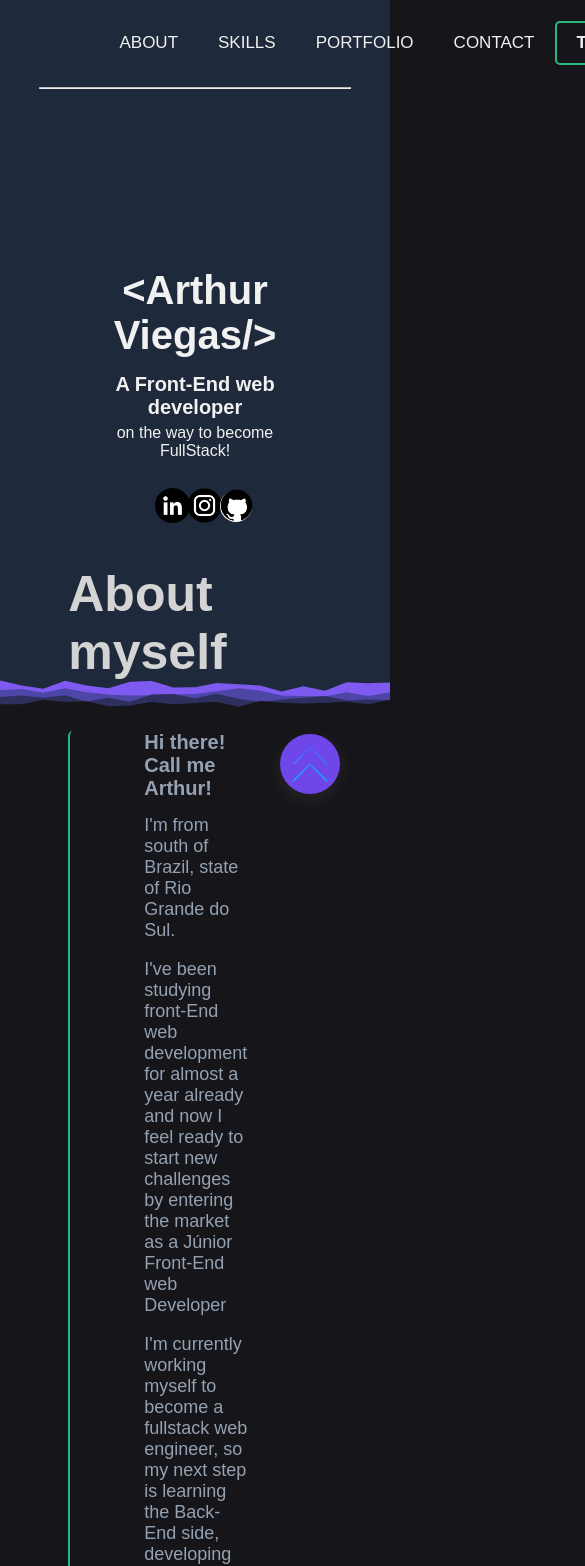
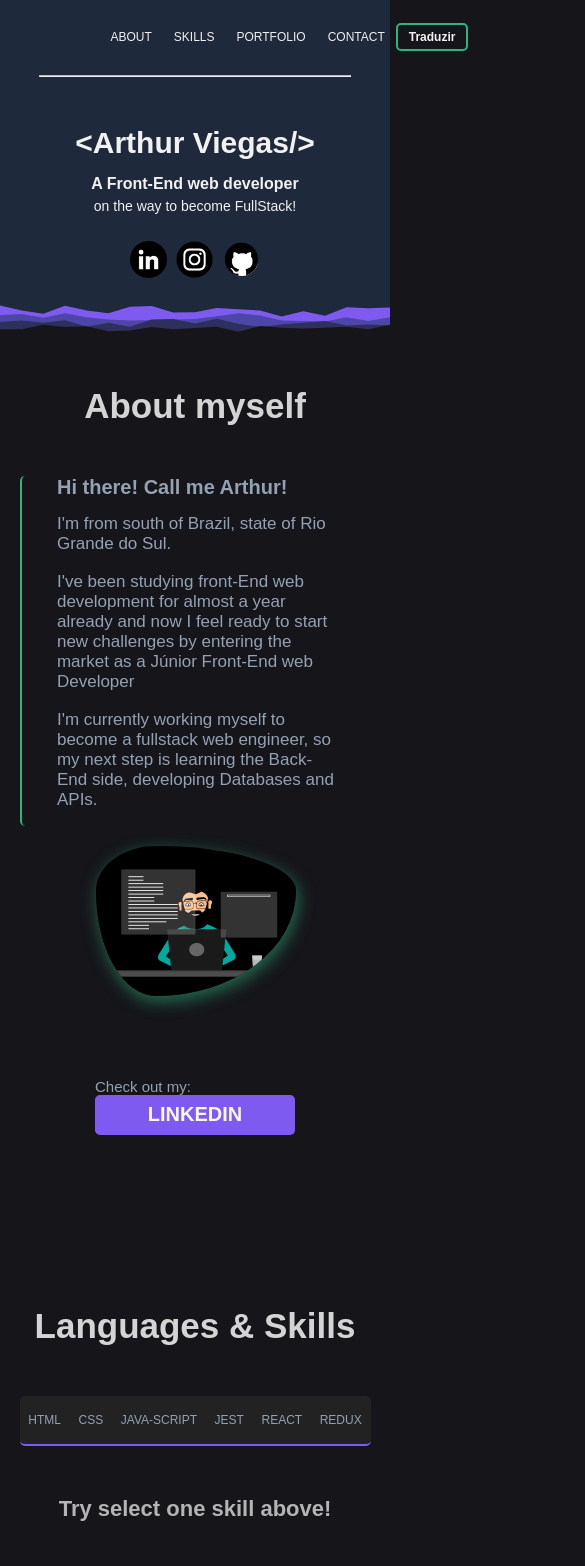
Before and after one commit to ArthurViegas/Arthur-Viegas, a React (Create React App) app: page / in a window 390 px wide. Shown: the top 1566 px of the page, 585 px wide, since content can reach past the window. Built offline with nearby package versions, Linux system fonts and the light colour scheme.

Commit message:
add full responsiveness

```diff
--- a/src/assets/css/about.css
+++ b/src/assets/css/about.css
@@ -138,7 +138,77 @@
   }
 }
 
-@media only screen and (max-width : 376px) {
+
+@media only screen and (max-width : 700px) {
+  .about-section {
+    margin-top: 150px;
+    width: 90%;
+  }
+
+  .about-section div div {
+    width: 90%;
+    height: 250px;
+  }
+
+  .about-section h2 {
+    font-size: 35px;
+  }
+
+  .my-description div p {
+    font-size: 17px;
+  }
+
+  .my-img img {
+    height: 200px;
+  }
+
+  .download-div p {
+    font-size: 15px;
+    margin: 0 0;
+  }
+
+  .download-button {
+    font-size: 20px;
+    width: 200px;
+    height: 40px;
+  }
+}
+
+@media only screen and (max-width : 500px) {
+
+  .about-section {
+    margin-top: 70px;
+  }
+
+  .about-container {
+    height: 300px;
+  }
+
+  .my-img img {
+    height: 170px;
+    margin-top: 80px ;
+  }
+}
+
+@media only screen and (max-width : 400px) {
+
+  .about-container {
+    height: 350px;
+  }
+
+  .my-img img {
+    height: 150px;
+    margin-top: 120px ;
+  }
+}
+
+@media only screen and (max-width : 380px) {
+
+  .about-container {
+    height: 200px;
+    margin-bottom: 100px;
+  }
+
   .about-section {
     margin: 70px 0;
     width: 90%;
@@ -158,7 +228,7 @@
 
   .my-img img {
     height: 100px;
-    margin: 30px 0;
+    margin: 10px 0;
   }
 
   .download-div p {
--- a/src/assets/css/contact.css
+++ b/src/assets/css/contact.css
@@ -19,8 +19,7 @@
 
 .contact-container img {
   height: 40px;
-  margin-left: 5px;
-  margin-top: 5px;
+  margin: 5px 10px;
 }
 
 .contact-container nav {
@@ -72,8 +71,7 @@
   }
 }
 
-@media only screen and (max-width : 376px) {
-
+@media only screen and (max-width : 570px) {
   .contact-section {
     flex-direction: column-reverse;
     justify-content: center;
@@ -88,4 +86,41 @@
     justify-content: center;
     align-items: center;
   }
+
+  .contact-container img {
+    height: 35px;
+    margin: 5px 10px ;
+  }
+
 }
+
+@media only screen and (max-width : 376px) {
+
+  .contact-section {
+    flex-direction: column-reverse;
+    justify-content: center;
+    align-items: center;
+  }
+
+  .projects-section {
+    margin: 70px 0;
+  }
+
+  .contact-section section  {
+    width: 90%;
+    margin-top: 10px;
+  }
+
+  .contact-container div {
+    justify-content: center;
+    align-items: center;
+  }
+
+  .gif-container {
+    margin-bottom: 20px;
+  }
+
+  .gif {
+    height: 120px;
+  }
+}
--- a/src/assets/css/header-styles.css
+++ b/src/assets/css/header-styles.css
@@ -7,15 +7,15 @@
   color: #f0f0f0;
   font-weight: 700;
   background-color: white;
-  width: 32px;
-  height: 32px;
+  width: 40px;
+  height: 40px;
   font-size: 17px;
   transition: 0.2s;
 }
 
 .social-links a img {
-  width: 35px;
-  height: 35px;
+  width: 47px;
+  height: 47px;
 }
 
 .social-links a:hover {
@@ -103,7 +103,7 @@
   height: 100%;
 }
 
-.introduction h1 {
+.introduction h2 {
   font-size: 40px;
   margin: 15px 0;
 }
@@ -131,6 +131,97 @@
   border-top: 1px solid #bbb;
 }
 
+@media only screen and (max-width : 700px) {
+
+  .header-styles {
+    height:300px;
+    width: 100%;
+  }
+
+  .header-nav a {
+    padding: 4px 10px;
+    font-size: 15px;
+  }
+
+  .header-nav button {
+    padding: 4px 10px;
+    font-size: 15px;
+    font-weight: 600;
+  }
+
+  .introduction {
+    width: 90%;
+  }
+
+  .introduction h2 {
+    font-size: 35px;
+  }
+
+  .introduction h4 {
+    font-size: 15px;
+  }
+
+  .introduction p {
+    font-size: 12px;
+  }
+  .social-links a {
+    width: 35px;
+    height: 35px;
+    font-size: 14px;
+  }
+
+  .social-links a img {
+    width: 42px;
+    height: 42px;
+    font-size: 14px;
+  }
+}
+
+@media only screen and (max-width : 550px) {
+
+  .introduction h2 {
+    font-size: 30px;
+  }
+
+  .introduction h4 {
+    font-size: 16px;
+  }
+
+  .introduction p {
+    font-size: 14px;
+  }
+  .social-links a {
+    width: 32px;
+    height: 32px;
+    font-size: 14px;
+  }
+
+  .social-links a img {
+    width: 37px;
+    height: 37px;
+    font-size: 14px;
+  }
+}
+
+@media only screen and (max-width : 500px) {
+
+  .header-styles {
+    height:300px;
+    width: 100%;
+  }
+
+  .header-nav a {
+    padding: 5px 11px;
+    font-size: 12px;
+  }
+
+  .header-nav button {
+    padding: 5px 11px;
+    font-size: 12px;
+    font-weight: 600;
+  }
+}
+
 @media only screen and ( max-width : 376px) {
 
   .header-styles {
@@ -153,7 +244,7 @@
     width: 90%;
   }
 
-  .introduction h1 {
+  .introduction h2 {
     font-size: 25px;
   }
 
--- a/src/assets/css/mainPage.css
+++ b/src/assets/css/mainPage.css
@@ -43,13 +43,11 @@ main {
 }
 
 .top-button a:hover {
-  /* width: 62px;
-  height: 62px; */
   box-shadow: 0px 6px 15px 1px rgba(148, 148, 148,0.39);
 
 }
 
-@media only screen and (max-width : 376px) {
+@media only screen and (max-width : 500px) {
   .top-button {
     display: none;
   }
--- a/src/assets/css/projects.css
+++ b/src/assets/css/projects.css
@@ -45,7 +45,57 @@
   width: 200px;
 }
 
-@media only screen and (max-width : 376px) {
+@media only screen and (max-width : 1020px) {
+
+  .proj-card {
+    margin: 10px 20px;
+  }
+
+  .proj-card img {
+    width: 250px;
+  }
+}
+
+@media only screen and (max-width : 950px) {
+
+  .proj-card img {
+    width: 200px;
+  }
+}
+
+@media only screen and (max-width : 780px) {
+
+
+  .proj-card img {
+    width: 150px;
+  }
+}
+
+@media only screen and (max-width : 700px) {
+
+  .card-container {
+    width: 90%;
+  }
+}
+
+@media only screen and (max-width : 570px) {
+  .projects-section {
+    margin-top: 50px;
+  }
+
+  .projects-section h2 {
+    font-size: 35px;
+  }
+
+}
+
+@media only screen and (max-width : 380px) {
+
+  .projects-section {
+    margin-top: 150px;
+    margin-bottom: 50px;
+  }
+
   .projects-section h2 {
     font-size: 25px;
   }
--- a/src/assets/css/skills.css
+++ b/src/assets/css/skills.css
@@ -88,14 +88,80 @@
   text-align: left;
 }
 
-@media only screen and (max-width : 850px) {
+@media only screen and (max-width : 900px) {
 
   .hard-skills {
     height: 80px;
   }
+
   .hard-skills ul li {
     padding: 6px 10px;
     font-size: 15px;
+  }
+
+  .skills-description h3 {
+    font-size: 22px;
+  }
+
+  .skill-board {
+    padding: 15px 10px;
+  }
+
+  .skill-board p {
+    font-size: 16px;
+  }
+}
+
+@media only screen and (max-width : 700px) {
+
+  .skills-description {
+    width: 90%;
+  }
+
+  .skill-board {
+    padding: 0 40px;
+  }
+}
+
+@media only screen and (max-width : 570px) {
+
+  #skills-section h2 {
+    font-size: 35px;
+  }
+
+  .hard-skills {
+    margin-top: 50px;
+    width: 90%;
+    height: 50px;
+  }
+
+  .hard-skills ul li{
+    font-size: 12px;
+    padding: 3px 5px;
+  }
+
+  .skills-description h3 {
+    font-size: 22px;
+  }
+
+  .skill-board {
+    padding: 15px 10px;
+    height: 250px;
+  }
+
+  .skill-board p {
+    font-size: 16px;
+  }
+}
+
+@media only screen and (max-width : 480px) {
+  .skill-board {
+    padding: 15px 10px;
+    height: 270px;
+  }
+
+  .skill-board p {
+    font-size: 16px;
   }
 }
 
--- a/src/components/Contact.jsx
+++ b/src/components/Contact.jsx
@@ -18,7 +18,7 @@ function Contact() {
         <p><span>{tranlate ? 'Número:' : 'Number:'}</span> (5551) 99139-3644</p>
         <p>Canoas-RS, Brazil</p>
       </div>
-      <div>
+      <div className="social-media-links">
         <h3>{tranlate ? 'Redes sociais' : 'Social medias:'}</h3>
         <nav>
           <a href="https://www.linkedin.com/in/viegasarthur/" target="_blank" rel="noopener noreferrer">
--- a/src/components/Header.jsx
+++ b/src/components/Header.jsx
@@ -4,6 +4,16 @@ import MyContext from '../context/MyContext';
 import blacklinkedin from '../assets/images/blacklinkedin.png'
 import blackinstagram from '../assets/images/blackinstagram.png'
 import blackgithub from '../assets/images/blackgithub.png'
+
+// function mobileHeader(setIsMobile) {
+//   const width = window.screen.width;
+//   if (width <= 375) {
+//     setIsMobile(true)
+//   }
+//   if (width > 375) {
+//     setIsMobile(false)
+//   }
+// }
 
 function pcHeader(translate, setTranslate) {
   return (
@@ -32,7 +42,7 @@ function pcHeader(translate, setTranslate) {
       <hr className="line-division" />
       <div className="introduction">
         <div>
-          <h1>{`<Arthur Viegas/>`}</h1>
+          <h2>{`<Arthur Viegas/>`}</h2>
           <h4>{translate ? 'Desenvolvedor web Front-End' : 'A Front-End web developer'}</h4>
           <p>{translate ? 'a caminho de me tornar FullStack' : 'on the way to become FullStack!'}</p>
         </div>
@@ -71,7 +81,7 @@ function mobHeader(drop, setDrop) {
   return (
     <header className="header-styles" id="header">
         <section className="top-section">
-          <h1>{`<Arthur Viegas/>`}</h1>
+          <h2>{`<Arthur Viegas/>`}</h2>
           {drop ? dropMenu(drop, setDrop) : (
             <button
               type="button"
@@ -100,9 +110,14 @@ function mobHeader(drop, setDrop) {
 }
 function Header() {
   const isMobile = false;
+  // const [isMobile, setIsMobile] = useState(false)
   const [hasDropMenu, setHasDropMenu] = useState(false)
   const { translate, setTranslate } = useContext(MyContext)
 
+  // useEffect(() => {
+  //   mobileHeader(setIsMobile)
+  //   console.log(isMobile);
+  // }, [setIsMobile,isMobile])
   return (
     <>
       {isMobile ? mobHeader(hasDropMenu, setHasDropMenu) : pcHeader(translate, setTranslate)}
--- a/src/helpers/projects.js
+++ b/src/helpers/projects.js
@@ -1,5 +1,6 @@
 import trywallet from '../assets/images/trywallet.png';
 import onlineStore from '../assets/images/onlineStore.png';
+import appDeReceitas from '../assets/images/appDeReceitas.png';
 
 const projects = [
   {
@@ -15,6 +16,13 @@ const projects = [
     img:onlineStore,
     name: 'Online Store:',
     features:['React', 'React Router', 'Redux'],
+  },
+  {
+    id: 2,
+    url:'https://app-de-receitas-sage.vercel.app/',
+    img:appDeReceitas,
+    name: 'App de Receitas:',
+    features:['React', 'React Router', 'Redux'],
   }
 ]
 
```
Also changed, not shown: src/assets/images/appDeReceitas.png (added).
